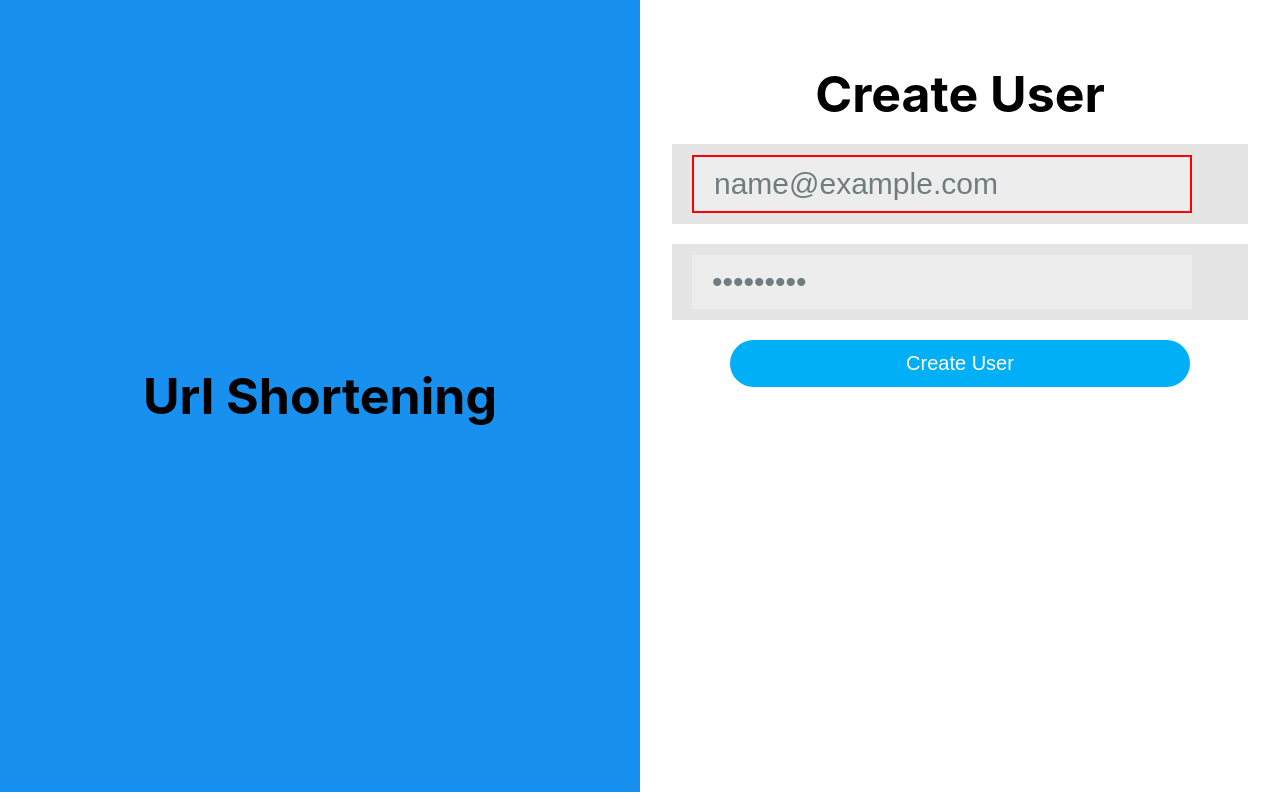
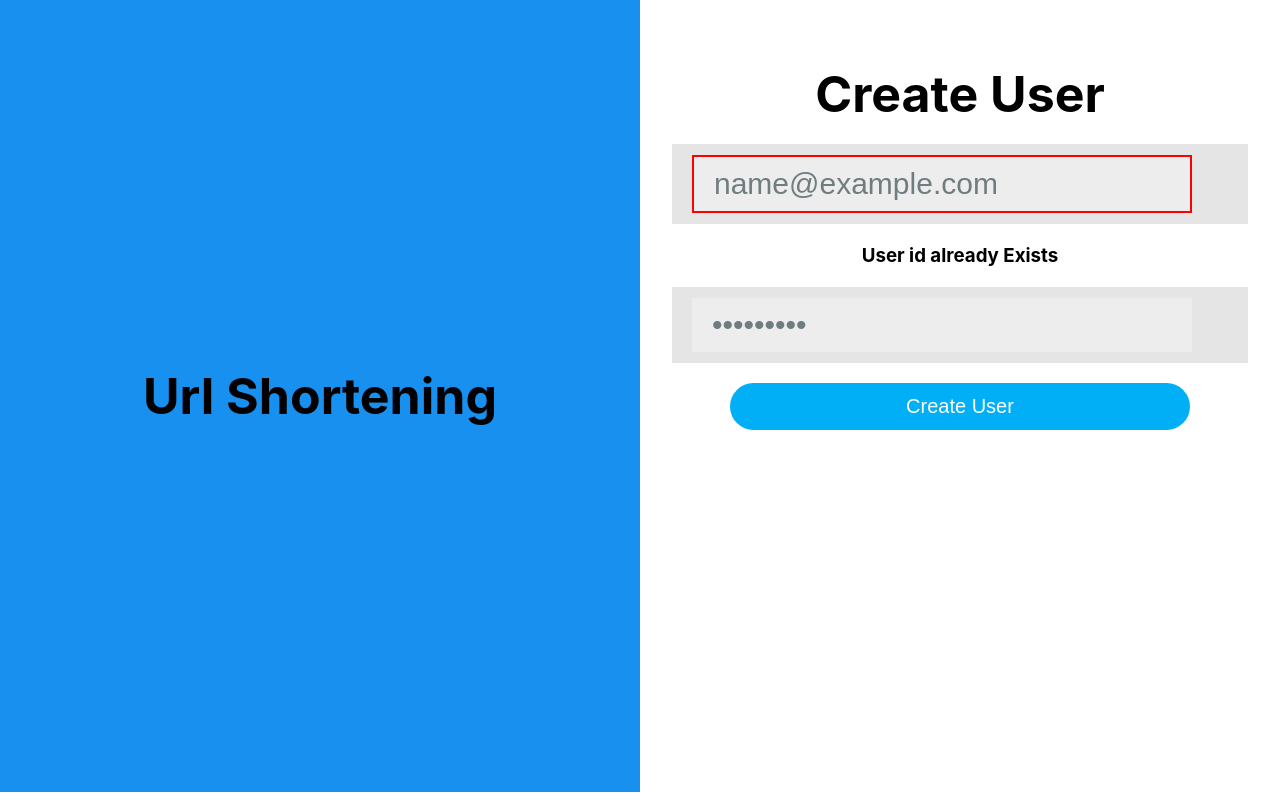
Before and after one commit to varunprabhakaran22/URL-shortening-service, a React (Create React App) app in the folder public/: page /createUser in a window 1280 px wide. Both pictures are taken after typing "name@example.com", "Sample123" into the empty fields and a click on the button "Create User". Built offline with nearby package versions, Linux system fonts and the light colour scheme; no server answers.

Commit message:
showing alert message

```diff
--- a/public/src/components/CreateUser/CreateUser.css
+++ b/public/src/components/CreateUser/CreateUser.css
@@ -178,6 +178,9 @@ i {
     margin: 2% 0;
 }
 
+.emailExits{
+    text-align: center;
+}
 
 .frmFieldError{
     display: block;
--- a/public/src/components/CreateUser/CreateUser.js
+++ b/public/src/components/CreateUser/CreateUser.js
@@ -36,7 +36,7 @@ class CreateUser extends Component {
         .catch((err) => {
             console.log(err)
             this.setState({
-                isMailExist:!this.state.isMailExist
+                isMailExist:true
             })
         })
     }
@@ -47,7 +47,7 @@ class CreateUser extends Component {
                 <div className="container flex">
                     <div className="flex1 ">
                         <div className="appName alignCenter">
-                            <h1>Url Shortening <span> </span> </h1>
+                            <h1> Url Shortening <span> </span> </h1>
                         </div>
                     </div>
 
@@ -57,13 +57,21 @@ class CreateUser extends Component {
                                 <h1> Create User</h1>
                                 <div className="input_container">
                                     <input type="text"
-                                        className={this.state.isMailExist ? "frmFieldError" : "frmField"}
+                                        className={ this.state.isMailExist ? "frmFieldError" : "frmField"}
                                         placeholder="Email"
                                         autoComplete = "off"
                                         name = "email"
                                         value={this.state.email}
                                         onChange = {event => this.handleChange(event)}
                                     />
+                                </div>
+
+                                <div>
+                                    {this.state.isMailExist ?
+                                        (<h3 className ="emailExits"> User id already Exists </h3>)
+                                        :
+                                        (null)
+                                    }
                                 </div>
 
                                 <div className="input_container">
```
